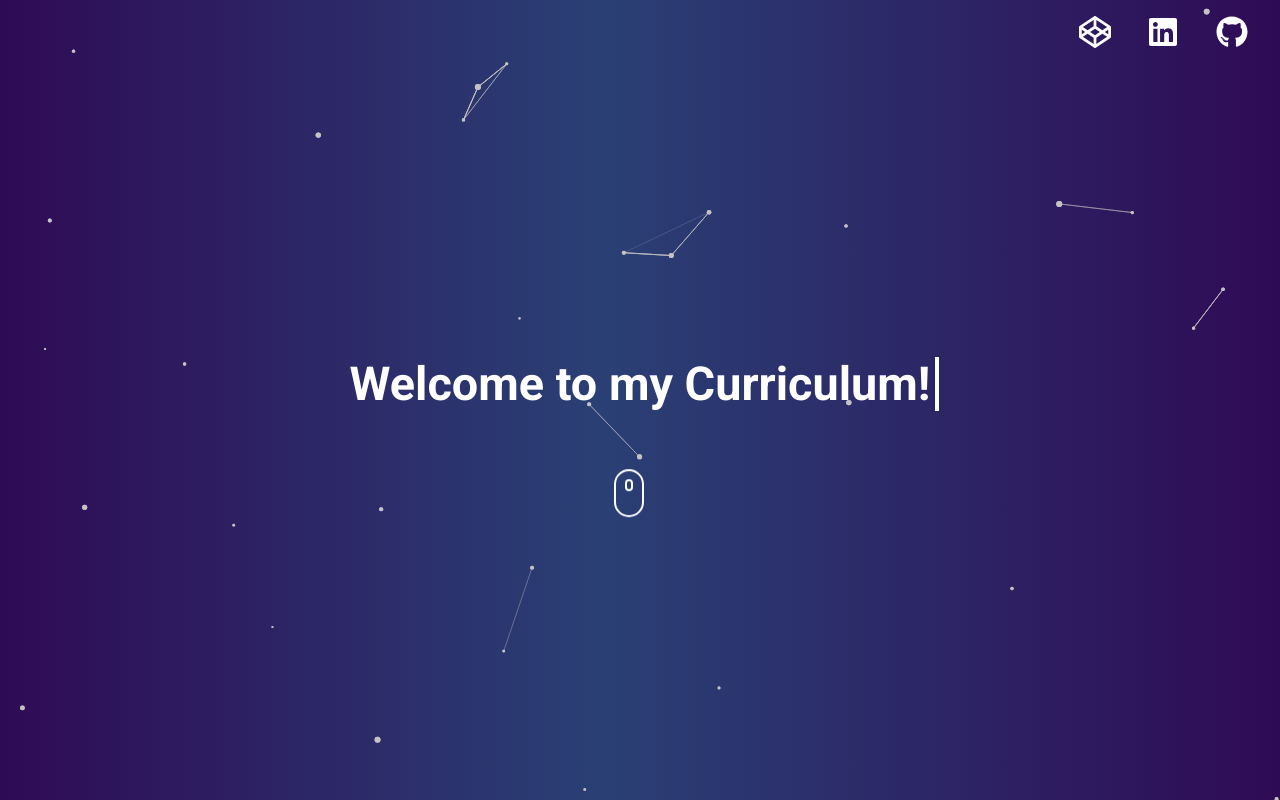
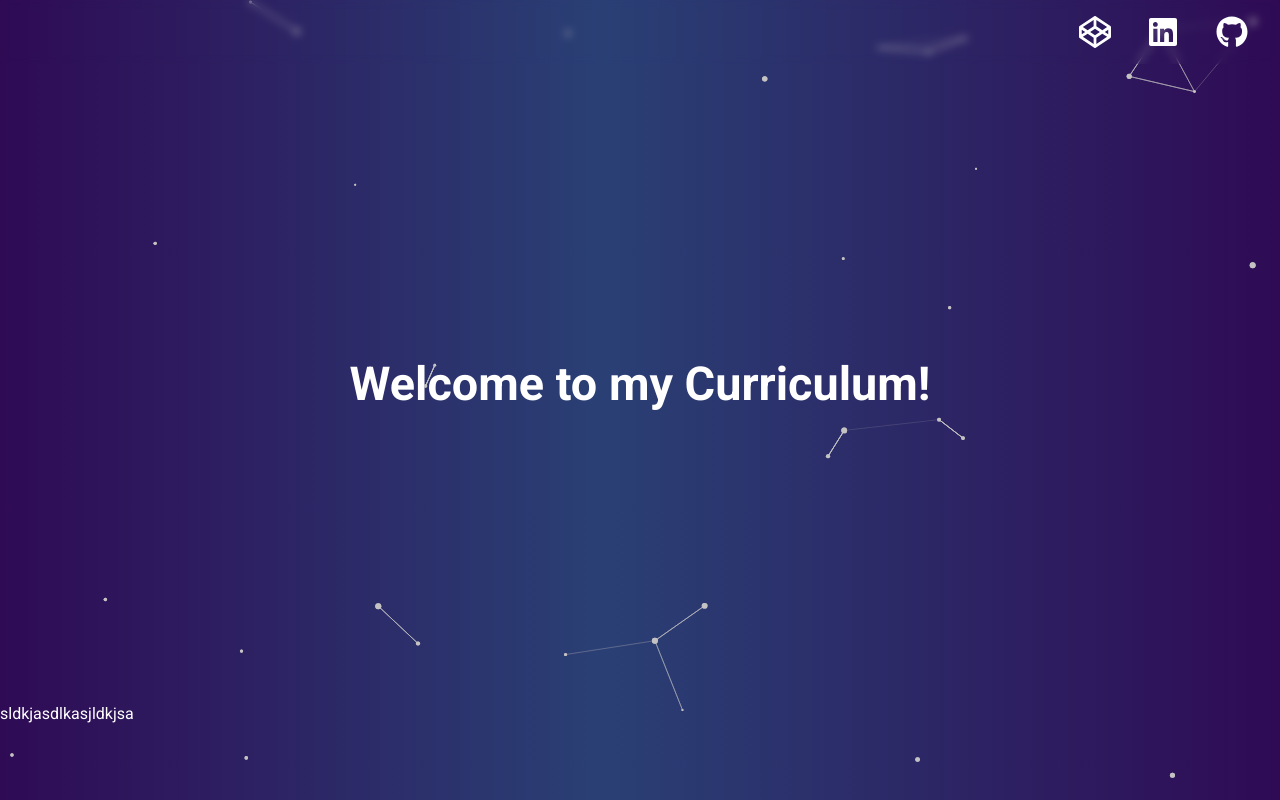
Before and after one commit to brenoprata10/curriculum, a React app: page / in a window 1280 px wide. Built offline with nearby package versions, Linux system fonts and the light colour scheme.

Commit message:
Centering mouse on middle of the screen and adding blur filter to header

```diff
--- a/assets/css/header.scss
+++ b/assets/css/header.scss
@@ -6,6 +6,10 @@
 	justify-content: space-between;
 	align-items: center;
 	padding: 0 0.8em;
+	z-index: 1;
+	position: sticky;
+	top: 0;
+	backdrop-filter: blur(4px);
 
 	.name {
 		visibility: hidden;
--- a/assets/css/variables.scss
+++ b/assets/css/variables.scss
@@ -1 +1,9 @@
 $base-header-height: 4em;
+$base-background-gradient-start: rgba(47, 11, 85, 1);
+$base-background-gradient-middle: rgba(42, 64, 117, 1) 47%;
+$background-gradient: linear-gradient(
+	90deg,
+	$base-background-gradient-start 0%,
+	$base-background-gradient-middle 47%,
+	$base-background-gradient-start 100%
+);
--- a/assets/css/welcome.scss
+++ b/assets/css/welcome.scss
@@ -28,16 +28,17 @@
 
 		.mouse-wrapper {
 			$mouse-width: 0.65em;
+			$mouse-border: 0.05em;
 			animation: fade-in 0.5s;
 			position: absolute;
 			top: 3.5em;
-			left: calc(50% - $mouse-width);
+			left: calc(50% - ($mouse-width / 2 + $mouse-border));
 
 			.icon {
 				content: '';
 				width: $mouse-width;
 				height: 1.1em;
-				border: 0.05em solid white;
+				border: $mouse-border solid white;
 				border-radius: 25px;
 				animation: move-mouse 1s infinite;
 
--- a/src/App.scss
+++ b/src/App.scss
@@ -6,15 +6,17 @@
 html {
 	height: 100%;
 	user-select: none;
+	background: $base-background-gradient-start;
 }
 
 #root {
 	height: 100%;
+	background: $background-gradient;
 }
 
 body {
+	overflow-x: hidden;
 	height: 100%;
-	background: linear-gradient(90deg, rgba(47, 11, 85, 1) 0%, rgba(42, 64, 117, 1) 47%, rgba(47, 11, 85, 1) 100%);
 	margin: 0;
 	color: white;
 	font-family: 'Roboto', 'Oxygen', 'Ubuntu', 'Cantarell', 'Fira Sans', 'Droid Sans', 'Helvetica Neue', sans-serif;
--- a/src/components/main/Main.tsx
+++ b/src/components/main/Main.tsx
@@ -1,5 +1,10 @@
 import {Welcome} from './Welcome'
 
 export const Main = () => {
-	return <Welcome />
+	return (
+		<>
+			<Welcome />
+			<span style={{height: 400}}>sldkjasdlkasjldkjsa</span>
+		</>
+	)
 }
```
